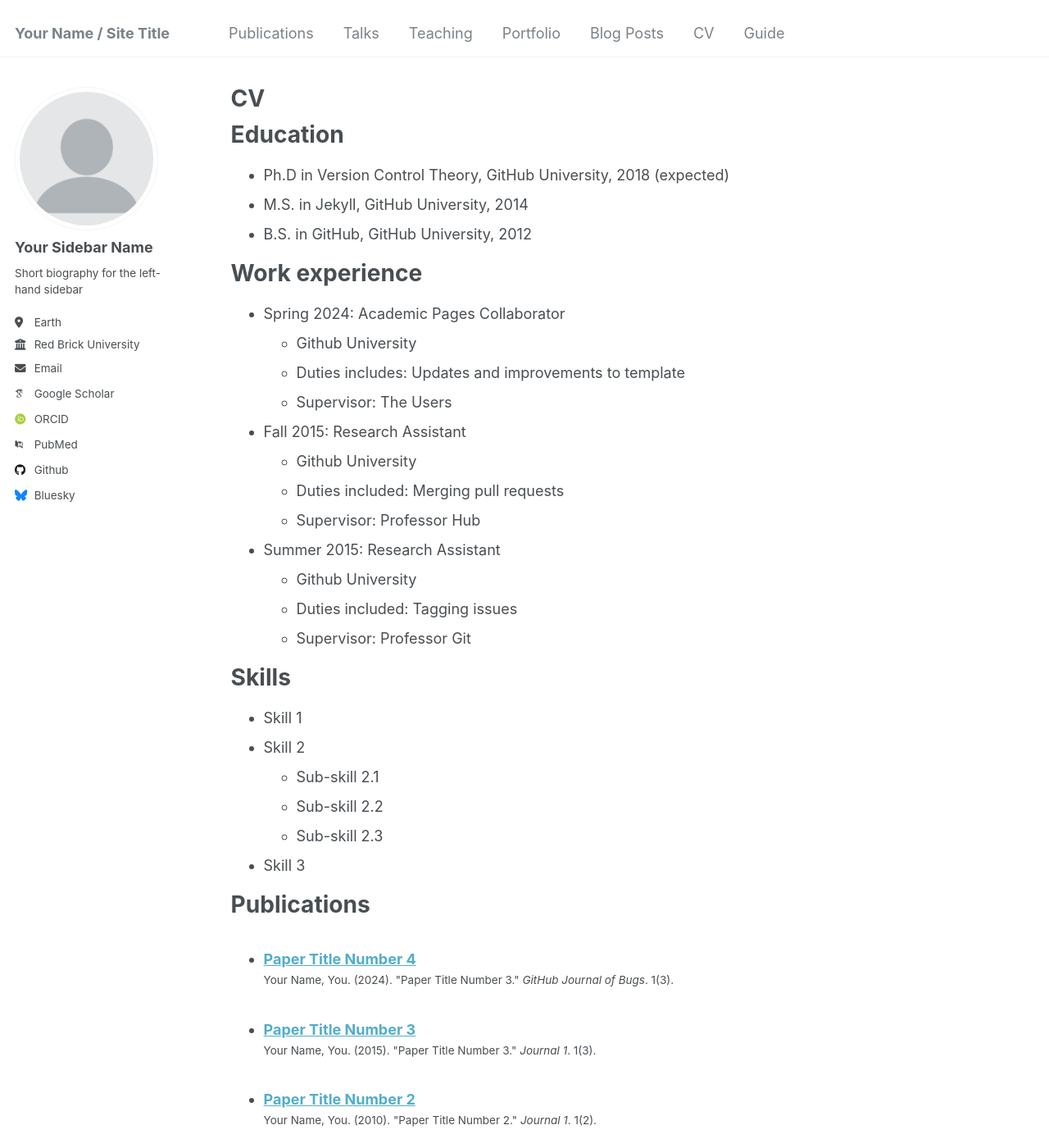
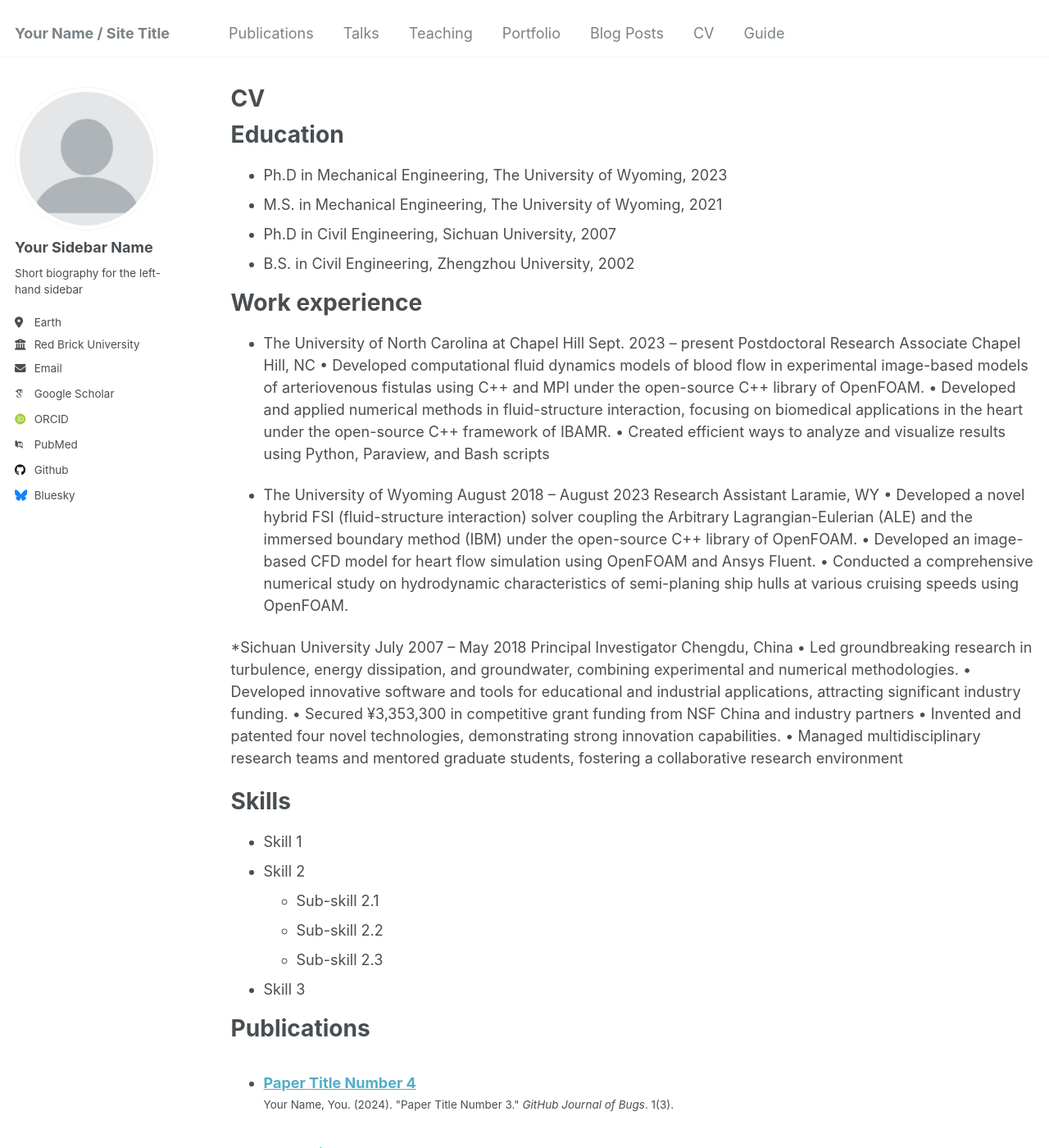
Before and after one commit to Lianxiali/lianxiali-github.io, a Jekyll site: the page built from _pages/cv.md, in a window 1280 px wide and 1400 px high. Shown: the whole window at 82% size. Built offline with Jekyll 4.4.1, drawn with Linux system fonts in a browser that asks for light colours; some web fonts are replaced.

Commit message:
Update cv.md

```diff
--- a/_pages/cv.md
+++ b/_pages/cv.md
@@ -11,26 +11,40 @@ redirect_from:
 
 Education
 ======
-* Ph.D in Version Control Theory, GitHub University, 2018 (expected)
-* M.S. in Jekyll, GitHub University, 2014
-* B.S. in GitHub, GitHub University, 2012
+* Ph.D in Mechanical Engineering, The University of Wyoming, 2023
+* M.S. in Mechanical Engineering, The University of Wyoming, 2021
+* Ph.D in Civil Engineering, Sichuan University, 2007
+* B.S. in Civil Engineering, Zhengzhou University, 2002
 
 Work experience
 ======
-* Spring 2024: Academic Pages Collaborator
-  * Github University
-  * Duties includes: Updates and improvements to template
-  * Supervisor: The Users
+* The University of North Carolina at Chapel Hill Sept. 2023 – present
+Postdoctoral Research Associate Chapel Hill, NC
+• Developed computational fluid dynamics models of blood flow in experimental image-based models of arteriovenous
+fistulas using C++ and MPI under the open-source C++ library of OpenFOAM.
+• Developed and applied numerical methods in fluid-structure interaction, focusing on biomedical applications in the heart
+under the open-source C++ framework of IBAMR.
+• Created efficient ways to analyze and visualize results using Python, Paraview, and Bash scripts
 
-* Fall 2015: Research Assistant
-  * Github University
-  * Duties included: Merging pull requests
-  * Supervisor: Professor Hub
+* The University of Wyoming August 2018 – August 2023
+Research Assistant Laramie, WY
+• Developed a novel hybrid FSI (fluid-structure interaction) solver coupling the Arbitrary Lagrangian-Eulerian (ALE) and
+the immersed boundary method (IBM) under the open-source C++ library of OpenFOAM.
+• Developed an image-based CFD model for heart flow simulation using OpenFOAM and Ansys Fluent.
+• Conducted a comprehensive numerical study on hydrodynamic characteristics of semi-planing ship hulls at various
+cruising speeds using OpenFOAM.
 
-* Summer 2015: Research Assistant
-  * Github University
-  * Duties included: Tagging issues
-  * Supervisor: Professor Git
+*Sichuan University July 2007 – May 2018
+Principal Investigator Chengdu, China
+• Led groundbreaking research in turbulence, energy dissipation, and groundwater, combining experimental and numerical
+methodologies.
+• Developed innovative software and tools for educational and industrial applications, attracting significant industry
+funding.
+• Secured ¥3,353,300 in competitive grant funding from NSF China and industry partners
+• Invented and patented four novel technologies, demonstrating strong innovation capabilities.
+• Managed multidisciplinary research teams and mentored graduate students, fostering a collaborative research
+environment
+
 
 Skills
 ======
```
